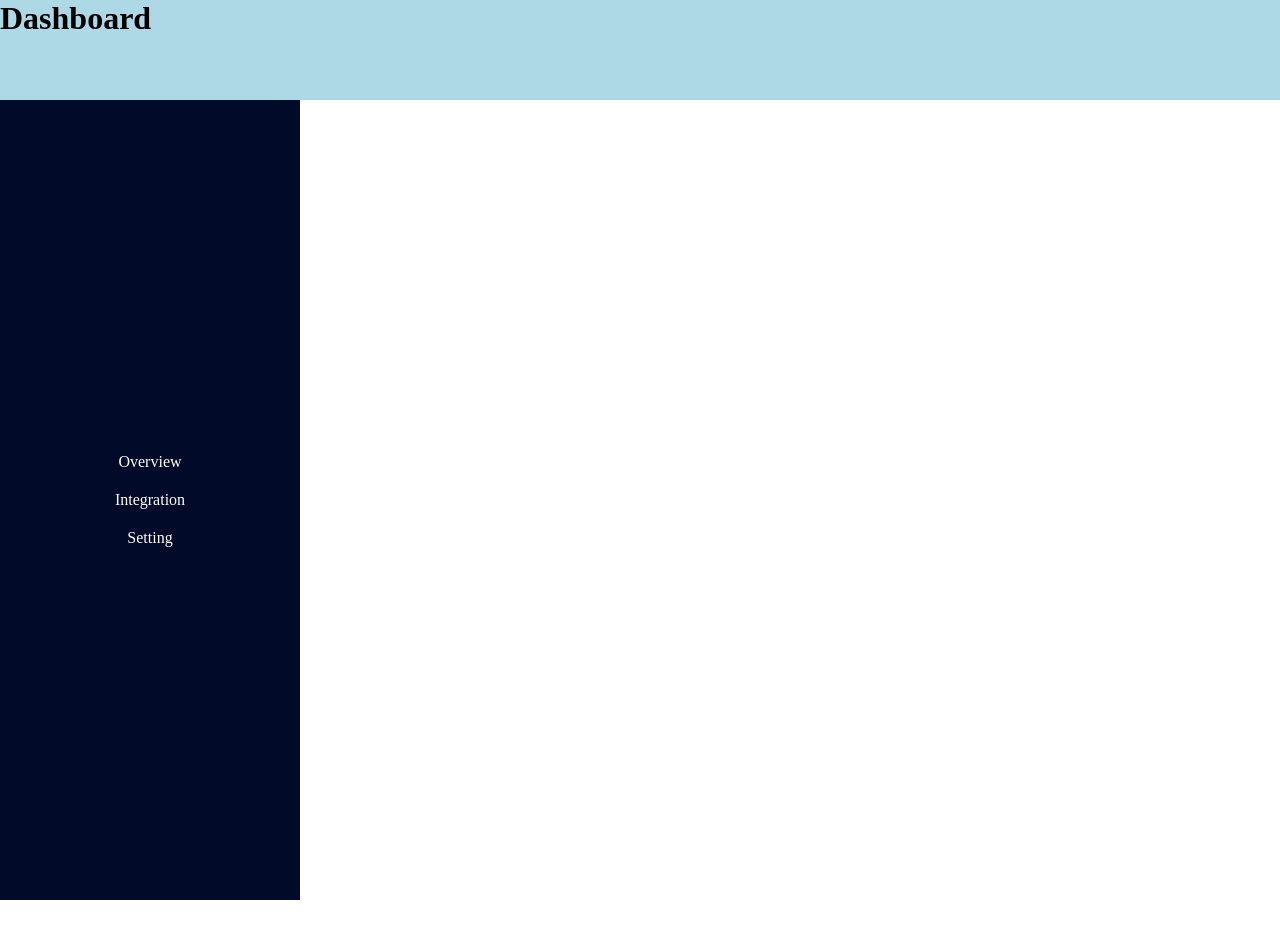
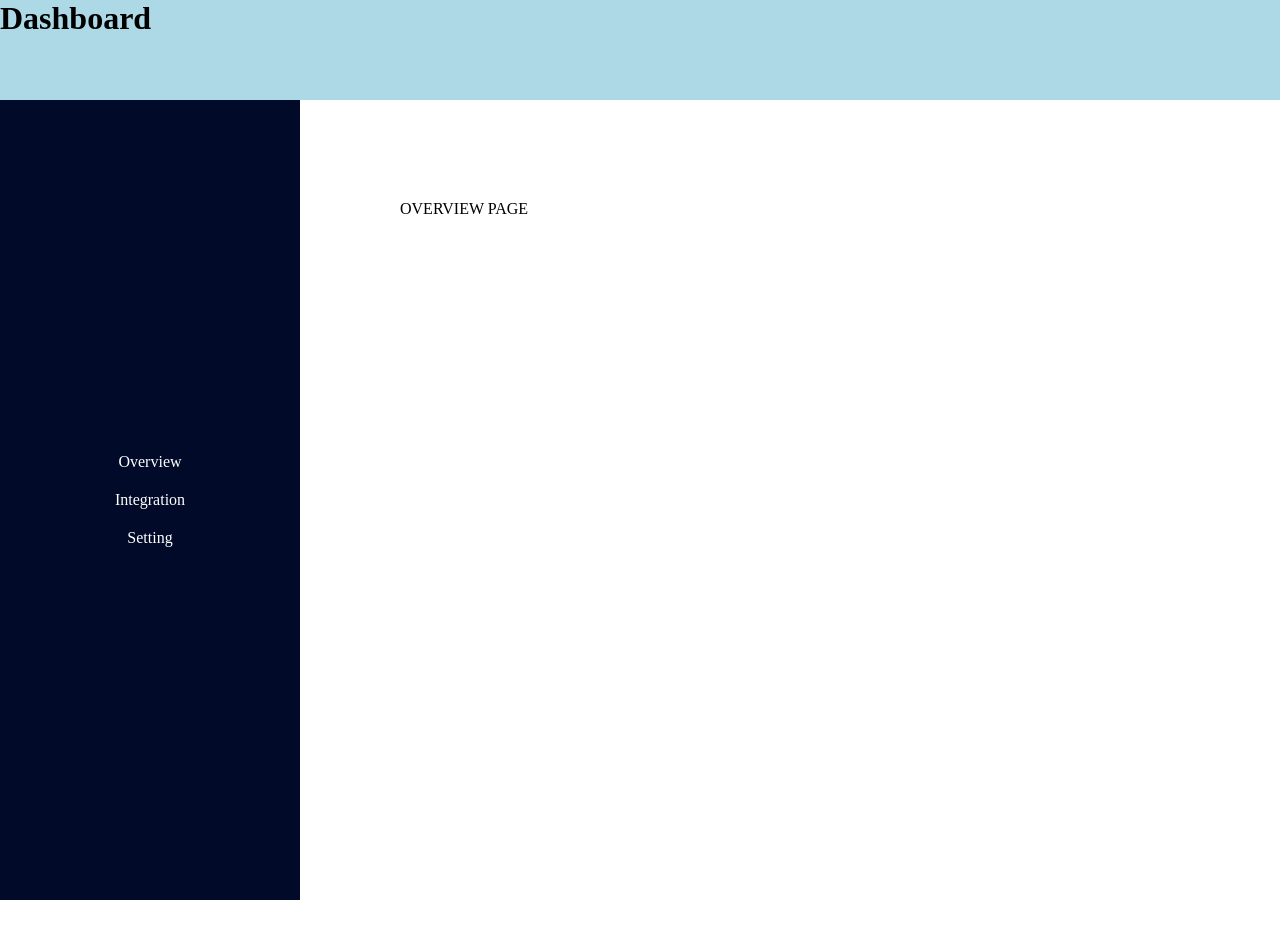
Before and after one commit to riteshpatidar08/react-133, a React (Vite) app: page /dashboard in a window 1280 px wide. Shown: the top 938 px of the page. After the commit the page ends 900 px from the top, so only its background shows below. Built offline with nearby package versions, Linux system fonts and the light colour scheme.

Commit message:
nested routing index

```diff
--- a/src/App.jsx
+++ b/src/App.jsx
@@ -128,7 +128,9 @@ function App() {
     <div>
       <Routes>
         <Route path="/" element={<Homepage />} />
+
         <Route path="/dashboard" element={<Dashboard />}>
+        <Route index element={<Overview/>}/>
           <Route path="settings" element={<Setting />} />
           <Route path="overview" element={<Overview />} />
           <Route path="integration" element={<Integrations />} />
--- a/src/pages/dashboard.css
+++ b/src/pages/dashboard.css
@@ -39,6 +39,12 @@ a {
 }
 
 .content {
-    margin-left: 700px;
+    margin-left: 100px;
     margin-top: 100px;
+    flex-grow: 1;
 }
+
+.container {
+  display: flex;
+
+}
```
